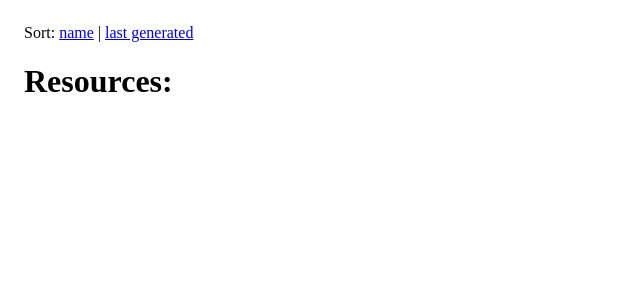
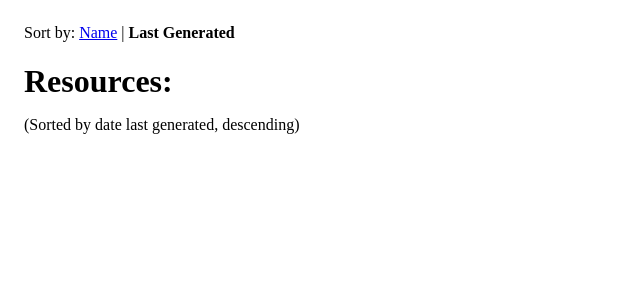
Before and after one commit to unfoldingWord-dev/uw-pdf-conversion-tools, a PHP site: page /index.php in a window 1280 px wide. Shown: the top 300 px of the page, without its empty margins (0-640 px from the left). Run offline with PHP 8.4, Linux system fonts and the light colour scheme.

Commit message:
Changes to index.php

```diff
--- a/index.php
+++ b/index.php
@@ -26,6 +26,7 @@ body {
 <body>
 <?php
 date_default_timezone_set('US/Eastern');
+$sort = isset($_GET['sort'])?$_GET['sort']:'date';
 $dirs = array();
 $dir = opendir("."); // open the cwd..also do an err check.
 while(false != ($subdir = readdir($dir))) {
@@ -57,15 +58,18 @@ while(false != ($subdir = readdir($dir))) {
 }
 
 usort($dirs, function($a, $b) {
-   if(isset($_GET['sort']) && $_GET['sort']=='date') {
+   global $sort;
+   if($sort=='date') {
      return $a['mtime'] > $b['mtime'] ? -1 : ($a['mtime'] == $b['mtime'] ? 0 : 1);
    } else {
      return strnatcmp($a['name'], $b['name']);
    }
 });
 
-echo '<div class="sort">Sort: <a href="?sort=name">name</a> | <a href="?sort=date">last generated</a></div>';
-echo '<div><h1>Resources:</h1><div class="menu">';
+echo '<div class="sort">Sort by: '.($sort=='name'?'<strong>Name</strong>':'<a href="?sort=name">Name</a>').' | '.($sort=='date'?'<strong>Last Generated</strong>':'<a href="?sort=date">Last Generated</a>').'</div>';
+echo '<div><h1 style="padding-bottom:0;margin-bottom:0">Resources:</h1>';
+echo '<p>(Sorted by '.($sort=='date'?'date last generated, descending':'name, ascending').')</p>';
+echo '<div class="menu">';
 foreach($dirs as $data) {
     $files = $data['files'];
     if ($files) {
@@ -82,7 +86,8 @@ foreach($dirs as $data) {
 
     if ($files) {
         usort($files, function($a, $b) {
-            if(isset($_GET['sort']) && $_GET['sort']=='date') {
+            global $sort;
+            if($sort=='date') {
                 return $a['mtime'] > $b['mtime'] ? -1 : ($a['mtime'] == $b['mtime'] ? 0 : 1);
             } else {
                 return strnatcmp($a['name'], $b['name']);
```
Also changed, not shown: 1 other file.
